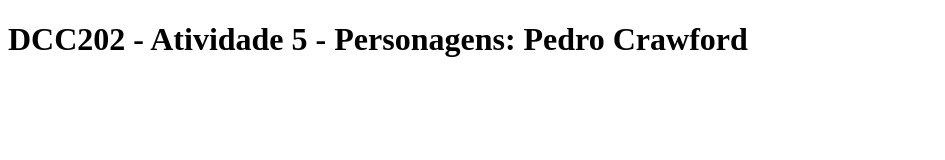
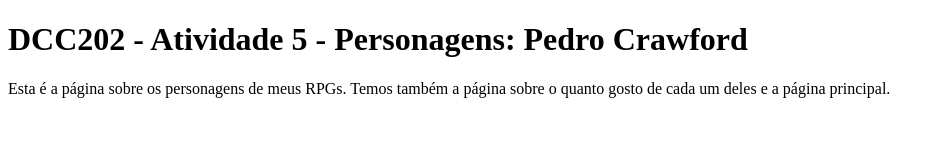
Before and after one commit to ufjf-dcc202/ufjf-dcc202-2023-3-b-atv5-CrawfordPedro, a website: page personagens.html in a window 1280 px wide. Shown: the whole page, without its empty margins (0-945 px from the left). Drawn offline with Linux system fonts and the light colour scheme.

Commit message:
cria paragrafo

```diff
--- a/personagens.html
+++ b/personagens.html
@@ -8,7 +8,9 @@
 <body>
     <main>
         <h1>DCC202 - Atividade 5 - Personagens: Pedro Crawford</h1>
-
+        <p>
+            Esta é a página sobre os personagens de meus RPGs. Temos também a página sobre o quanto gosto de cada um deles e a página principal.
+        </p>
     </main>
 </body>
 </html>
```
